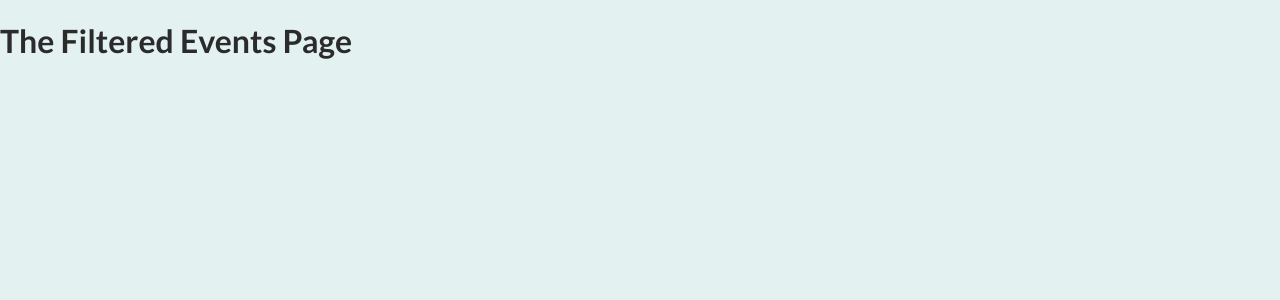
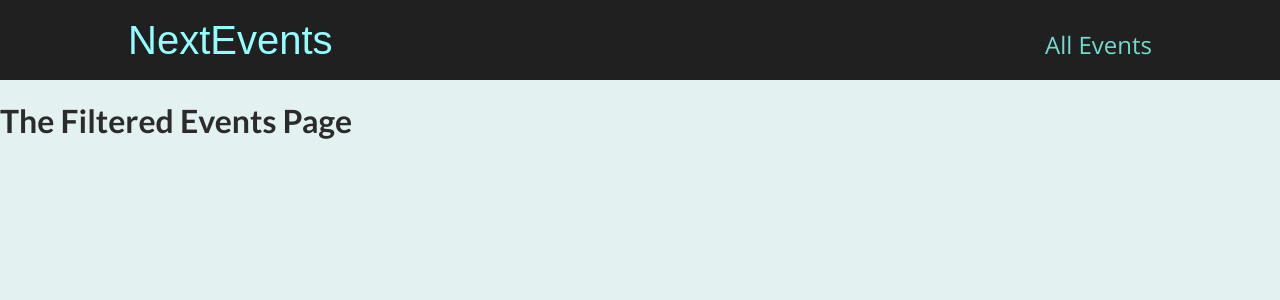
Before and after one commit to Jascha-Biederstedt/events, a Next.js app: page /events in a window 1280 px wide. Shown: the top 300 px of the page. Built offline with nearby package versions, Linux system fonts and the light colour scheme.

Commit message:
Add a general layout wrapper component

```diff
--- /dev/null
+++ b/components/layout/Layout.js
@@ -0,0 +1,12 @@
+import { Fragment } from 'react';
+
+import MainHeader from './MainHeader';
+
+export default function Layout(props) {
+  return (
+    <Fragment>
+      <MainHeader />
+      <main>{props.children}</main>
+    </Fragment>
+  );
+}
--- /dev/null
+++ b/components/layout/MainHeader.js
@@ -0,0 +1,20 @@
+import Link from 'next/link';
+
+import classes from './MainHeader.module.css';
+
+export default function MainHeader() {
+  return (
+    <header className={classes.header}>
+      <div className={classes.logo}>
+        <Link href="/">NextEvents</Link>
+      </div>
+      <nav className={classes.navigation}>
+        <ul>
+          <li>
+            <Link href="events">All Events</Link>
+          </li>
+        </ul>
+      </nav>
+    </header>
+  );
+}
--- /dev/null
+++ b/components/layout/MainHeader.module.css
@@ -0,0 +1,41 @@
+.header {
+  width: 100%;
+  display: flex;
+  justify-content: space-between;
+  align-items: baseline;
+  padding: 1rem 10%;
+  height: 5rem;
+  background-color: #202020;
+}
+
+.logo {
+  font-size: 1.5rem;
+  color: white;
+  font-family: 'Fira', sans-serif;
+  height: 100%;
+  display: flex;
+  justify-content: center;
+  align-items: center;
+  color: #94fdfd;
+}
+
+.logo a {
+  text-decoration: none;
+  color: #94fdfd;
+}
+
+.navigation a {
+  text-decoration: none;
+  color: #74dacc;
+  font-size: 1rem;
+}
+
+@media (min-width: 768px) {
+  .logo {
+    font-size: 2.5rem;
+  }
+
+  .navigation a {
+    font-size: 1.5rem;
+  }
+}
--- a/pages/_app.js
+++ b/pages/_app.js
@@ -1,7 +1,13 @@
-import '../styles/globals.css'
+import '../styles/globals.css';
+
+import Layout from '../components/layout/Layout';
 
 function MyApp({ Component, pageProps }) {
-  return <Component {...pageProps} />
+  return (
+    <Layout>
+      <Component {...pageProps} />
+    </Layout>
+  );
 }
 
-export default MyApp
+export default MyApp;
```
